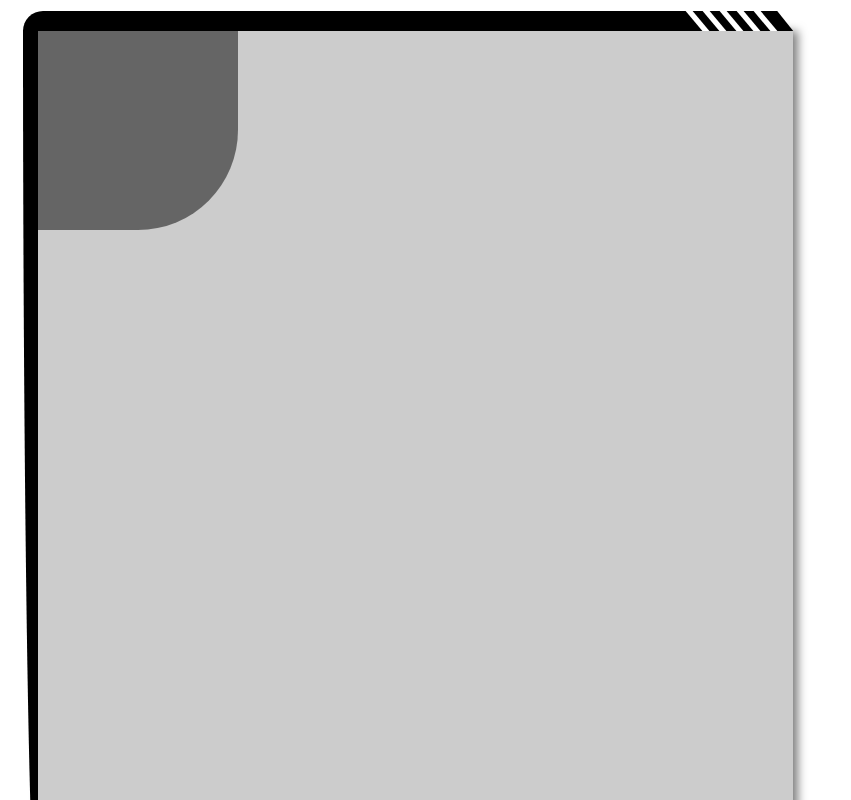
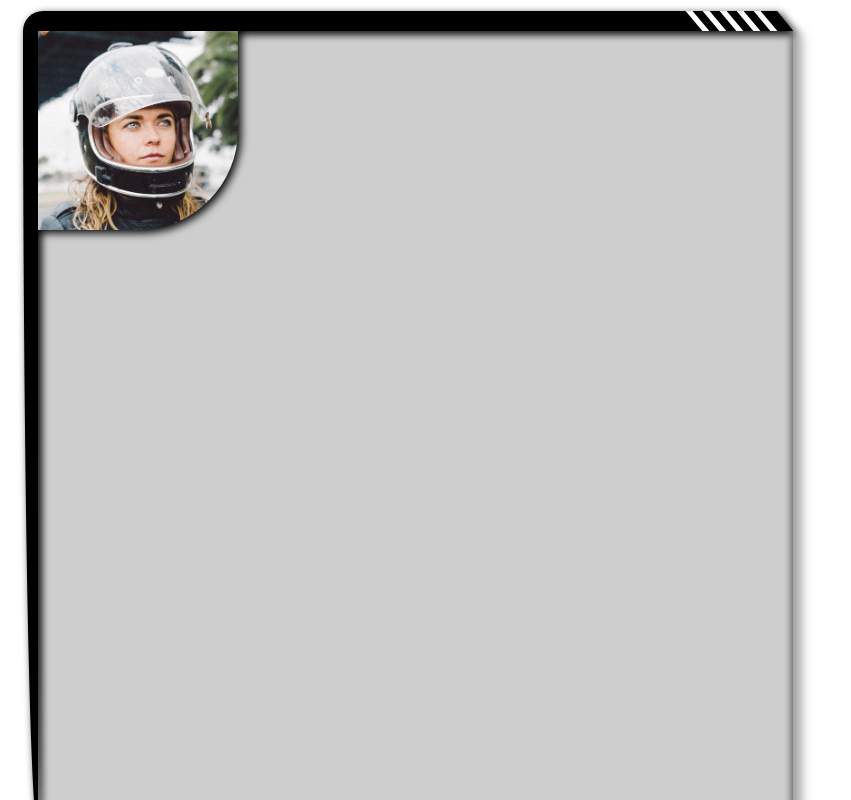
Before and after one commit to AlanFudge/forum-client, a React app: page / in a window 1280 px wide. Shown: the top 800 px of the page, without its empty margins (0-851 px from the left). Built offline with nearby package versions, Linux system fonts and the light colour scheme.

Commit message:
add avater to get a better idea of look; add drop shadow and adjust alpha values to be more pleasing

```diff
--- a/src/App.css
+++ b/src/App.css
@@ -9,13 +9,15 @@ body {
 
 .post {
     position: relative;
-    background-color: rgba(0, 0, 0, 0.2);
+    background-color: rgba(0, 0, 0, 0.1);
     width: 755px;
     padding: 0;
-    height: 900px;
+    height: 800px;
     margin: 30px;
-    box-shadow: 3px 3px 10px 2px rgba(0, 0, 0, 0.5);
+    box-shadow: 3px 3px 10px 2px rgba(0, 0, 0, 0.3);
+    filter: drop-shadow(3px 3px 4px);
     border-bottom-right-radius: 8px;
+    backdrop-filter: blur(4px);
 }
 
 .containerStyle {
@@ -51,6 +53,13 @@ body {
     position: relative;
     bottom: 20px;
     border-bottom-right-radius: 50%;
+    overflow: hidden;
+}
+
+.avatar {
+    height: auto;
+    width: 100%;
+    object-fit: contain;
 }
 
 .left-rule {
--- a/src/App.js
+++ b/src/App.js
@@ -21,11 +21,10 @@ class App extends React.Component {
                     <div className="divStyle" />
                 </div>
                 <div className="avatar-container">
-
+                    <img className="avatar" src="../public/assets/kevin-wolf.jpg"></img>
                 </div>
                 <div className="left-rule" />
             </div>
-
         );
     }
 }
```
Also changed, not shown: public/assets/kevin-wolf.jpg (added).
